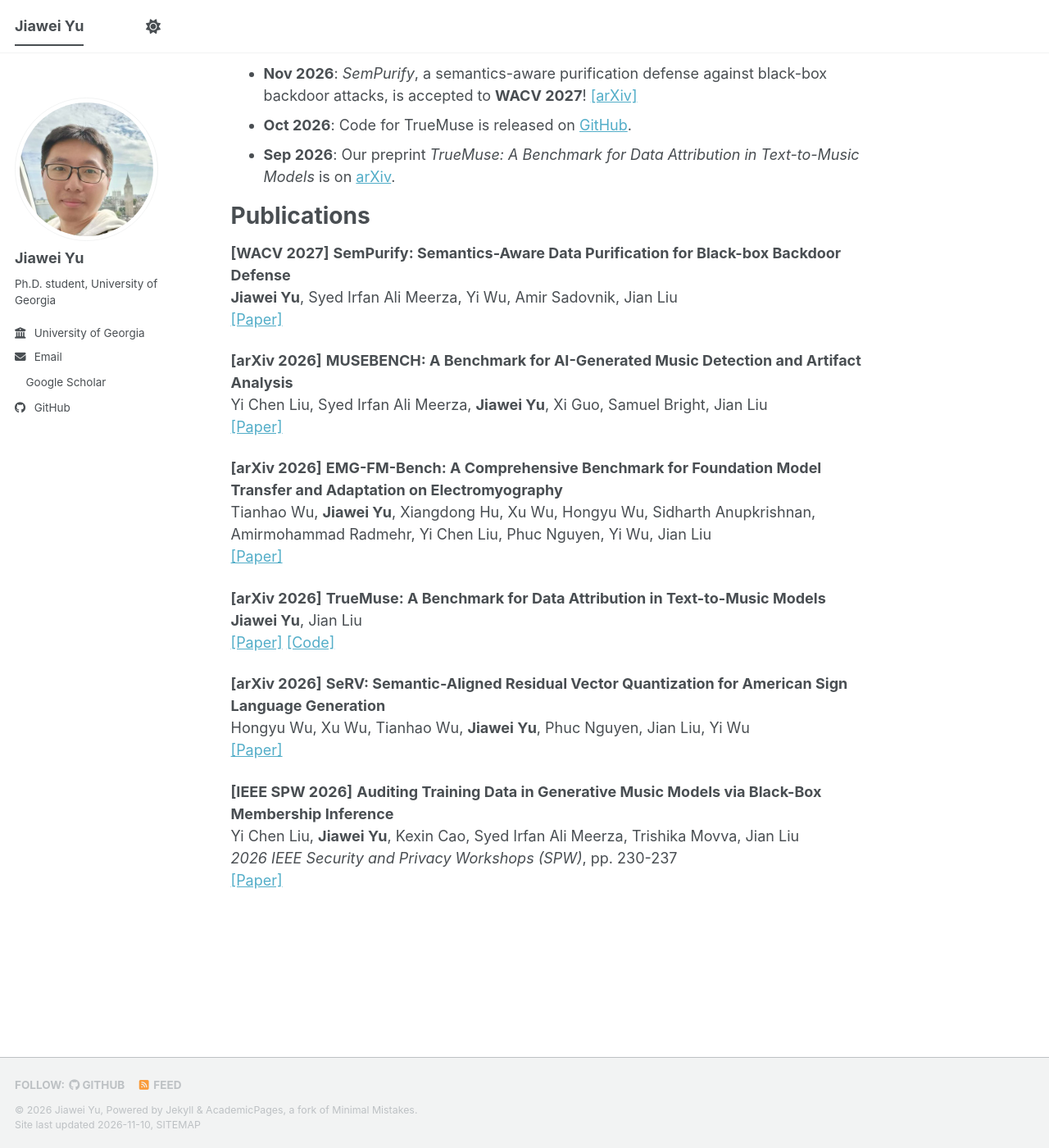
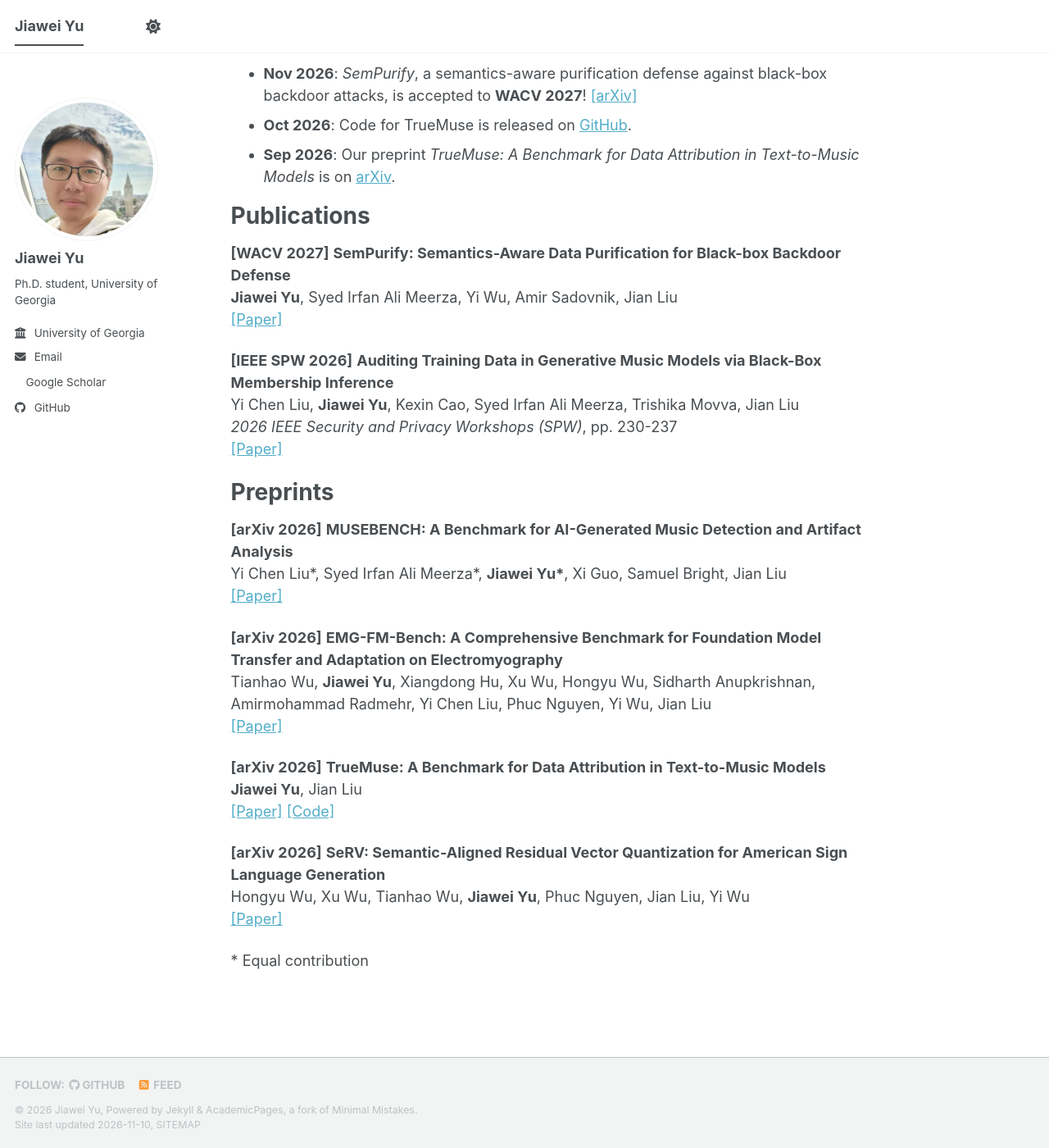
Before and after one commit to ZeliuFoo/ZeliuFoo.github.io, a Jekyll site: the page built from _pages/about.md, in a window 1280 px wide and 1400 px high, scrolled down 508 px. Shown: the whole window at 82% size. Built offline with Jekyll 4.4.1, drawn with Linux system fonts in a browser that asks for light colours; a style sheet for code colours, icons or effects is not loaded; part of the change alters nothing that is shown.

Commit message:
Split publications and preprints; mark MUSEBENCH equal contribution
Co-Authored-By: Claude Opus 5.5 <noreply@anthropic.com>

```diff
--- a/_pages/about.md
+++ b/_pages/about.md
@@ -28,8 +28,15 @@ Publications
 **Jiawei Yu**, Syed Irfan Ali Meerza, Yi Wu, Amir Sadovnik, Jian Liu
 [[Paper]](https://arxiv.org/abs/2610.23589)
 
+**[IEEE SPW 2026]** **Auditing Training Data in Generative Music Models via Black-Box Membership Inference**
+Yi Chen Liu, **Jiawei Yu**, Kexin Cao, Syed Irfan Ali Meerza, Trishika Movva, Jian Liu
+*2026 IEEE Security and Privacy Workshops (SPW)*, pp. 230-237
+[[Paper]](https://arxiv.org/abs/2605.29202)
+
+Preprints
+======
 **[arXiv 2026]** **MUSEBENCH: A Benchmark for AI-Generated Music Detection and Artifact Analysis**
-Yi Chen Liu, Syed Irfan Ali Meerza, **Jiawei Yu**, Xi Guo, Samuel Bright, Jian Liu
+Yi Chen Liu\*, Syed Irfan Ali Meerza\*, **Jiawei Yu\***, Xi Guo, Samuel Bright, Jian Liu
 [[Paper]](https://arxiv.org/abs/2610.20310)
 
 **[arXiv 2026]** **EMG-FM-Bench: A Comprehensive Benchmark for Foundation Model Transfer and Adaptation on Electromyography**
@@ -44,10 +51,7 @@ Tianhao Wu, **Jiawei Yu**, Xiangdong Hu, Xu Wu, Hongyu Wu, Sidharth Anupkrishnan
 Hongyu Wu, Xu Wu, Tianhao Wu, **Jiawei Yu**, Phuc Nguyen, Jian Liu, Yi Wu
 [[Paper]](https://arxiv.org/abs/2609.05742)
 
-**[IEEE SPW 2026]** **Auditing Training Data in Generative Music Models via Black-Box Membership Inference**
-Yi Chen Liu, **Jiawei Yu**, Kexin Cao, Syed Irfan Ali Meerza, Trishika Movva, Jian Liu
-*2026 IEEE Security and Privacy Workshops (SPW)*, pp. 230-237
-[[Paper]](https://arxiv.org/abs/2605.29202)
+\* Equal contribution
 
 <!--
 Teaching
```
